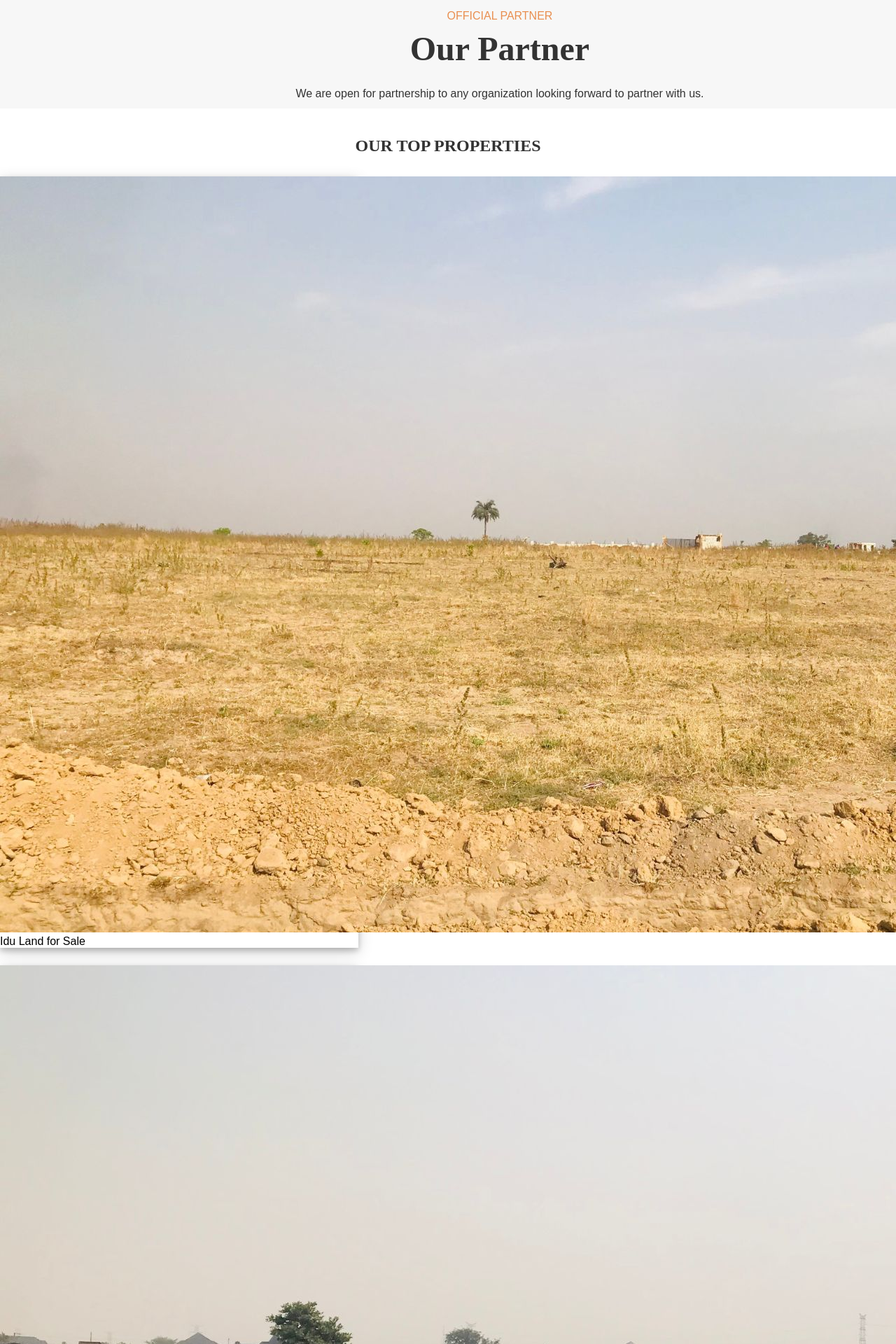
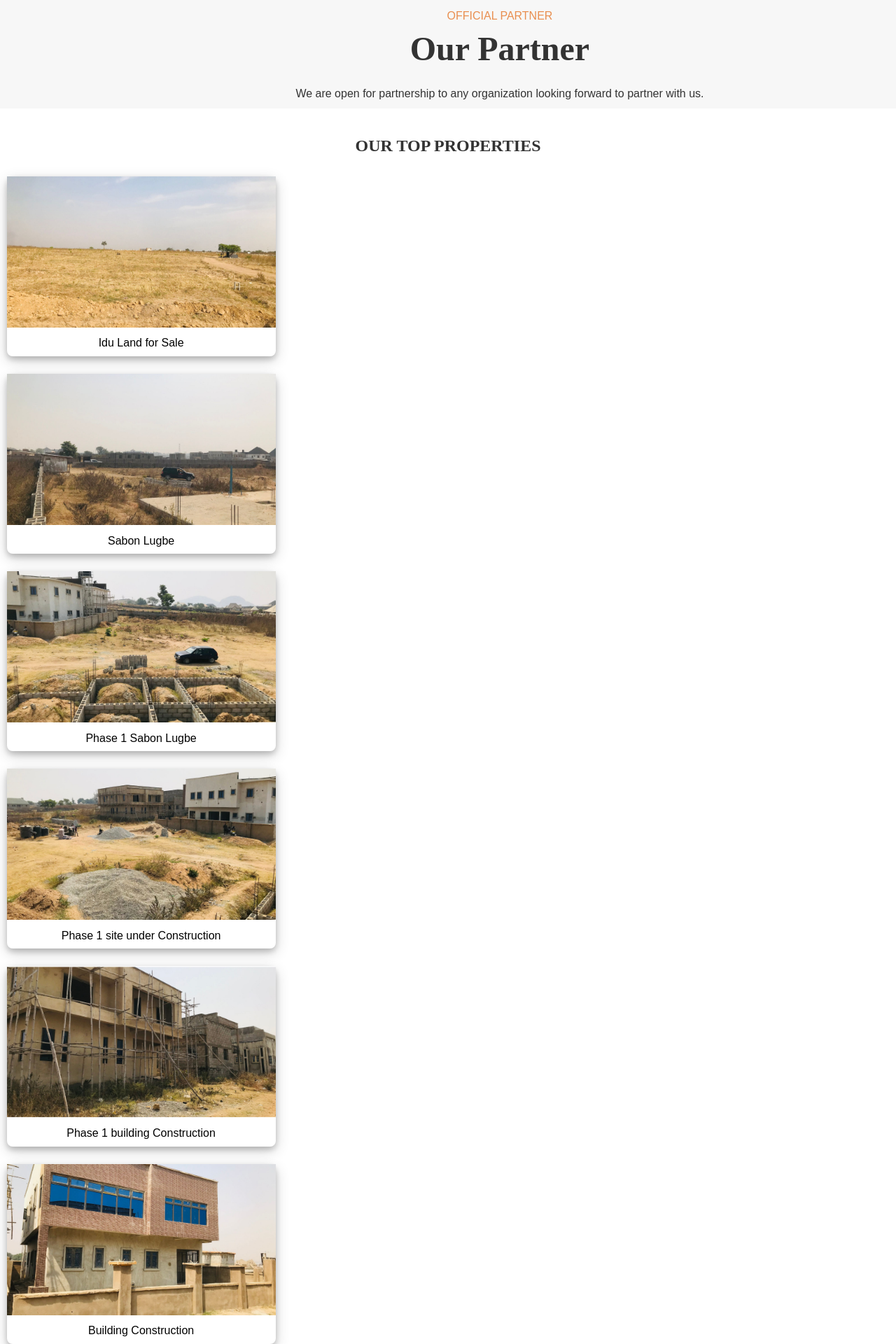
Before and after one commit to Stephen842/real-_estate_web, a Django app: page / in a window 1280 px wide; the page is wider, and only the part inside the window is pictured. Shown: the part 1391-3311 px from the top of that part at 70% size. Run offline with Django 5.2, Linux system fonts and the light colour scheme.

Commit message:
the polaroid is working fine

```diff
--- a/Real_estate/Real_estate_project/estates/static/home.css
+++ b/Real_estate/Real_estate_project/estates/static/home.css
@@ -142,11 +142,20 @@
     margin-bottom: 1.25em;
 }
 div.polaroid{
-  width: 40%;
-  height: 30%;
+  width: 30%;
+  height: 40%;
   background-color: #fff;
   box-shadow: 0 4px 8px 0 rgba(0, 0, 0, 0.2), 0 6px 20px 0 rgba(0, 0, 0, 0.19);
   margin-bottom: 1.56em;
+  margin-left: 0.6em;
+  border-radius: 0.5em;
+}
+div.polaroid img{
+    max-width: 100%;
+}
+div.polaroid p{
+    text-align: center;
+    padding: 0.6em 1.25em;
 }
 
 
```
